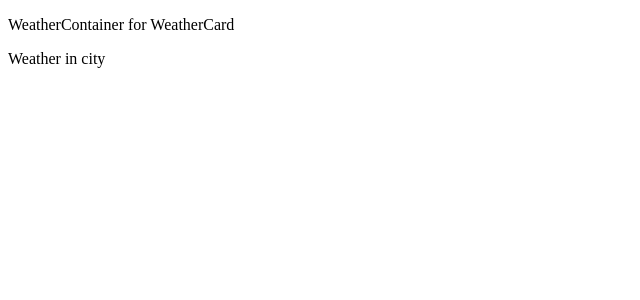
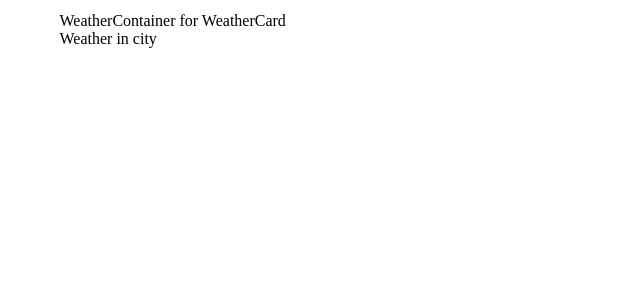
Before and after one commit to michaellux/weather-widget-plumsail-test-project, a Vue app: page /#/ in a window 1280 px wide. Shown: the top 300 px of the page, without its empty margins (0-640 px from the left). Built offline with nearby package versions, Linux system fonts and the light colour scheme.

Commit message:
add vuetify for UI

```diff
--- a/public/index.html
+++ b/public/index.html
@@ -1,11 +1,13 @@
 <!DOCTYPE html>
-<html lang="">
+<html lang="en">
   <head>
     <meta charset="utf-8">
     <meta http-equiv="X-UA-Compatible" content="IE=edge">
     <meta name="viewport" content="width=device-width,initial-scale=1.0">
     <link rel="icon" href="<%= BASE_URL %>favicon.ico">
     <title><%= htmlWebpackPlugin.options.title %></title>
+    <link rel="stylesheet" href="https://fonts.googleapis.com/css?family=Roboto:100,300,400,500,700,900">
+    <link rel="stylesheet" href="https://cdn.jsdelivr.net/npm/@mdi/font@latest/css/materialdesignicons.min.css">
   </head>
   <body>
     <noscript>
--- a/src/main.js
+++ b/src/main.js
@@ -2,11 +2,13 @@
 import App from "./App.vue";
 import router from "./router";
 import store from "./store";
+import vuetify from "./plugins/vuetify";
 
 Vue.config.productionTip = false;
 
 new Vue({
   router,
   store,
+  vuetify,
   render: h => h(App)
 }).$mount("#app");
--- /dev/null
+++ b/src/plugins/vuetify.js
@@ -0,0 +1,6 @@
+import Vue from "vue";
+import Vuetify from "vuetify/lib/framework";
+
+Vue.use(Vuetify);
+
+export default new Vuetify({});
--- /dev/null
+++ b/vue.config.js
@@ -0,0 +1,3 @@
+module.exports = {
+  transpileDependencies: ["vuetify"]
+};
```
Also changed, not shown: package.json (+6 -1 lines), src/assets/logo.svg (added), 1 other file (tests, documents, lock files or other folders).
